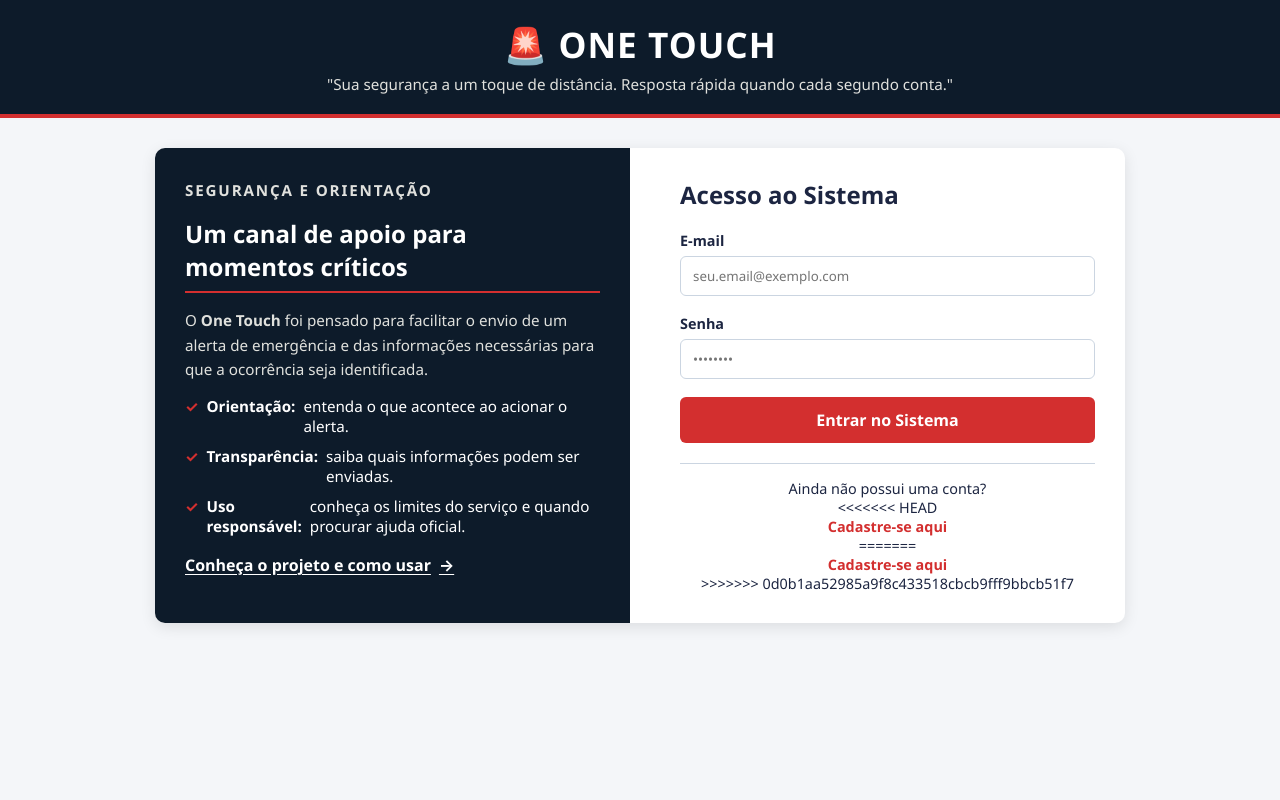
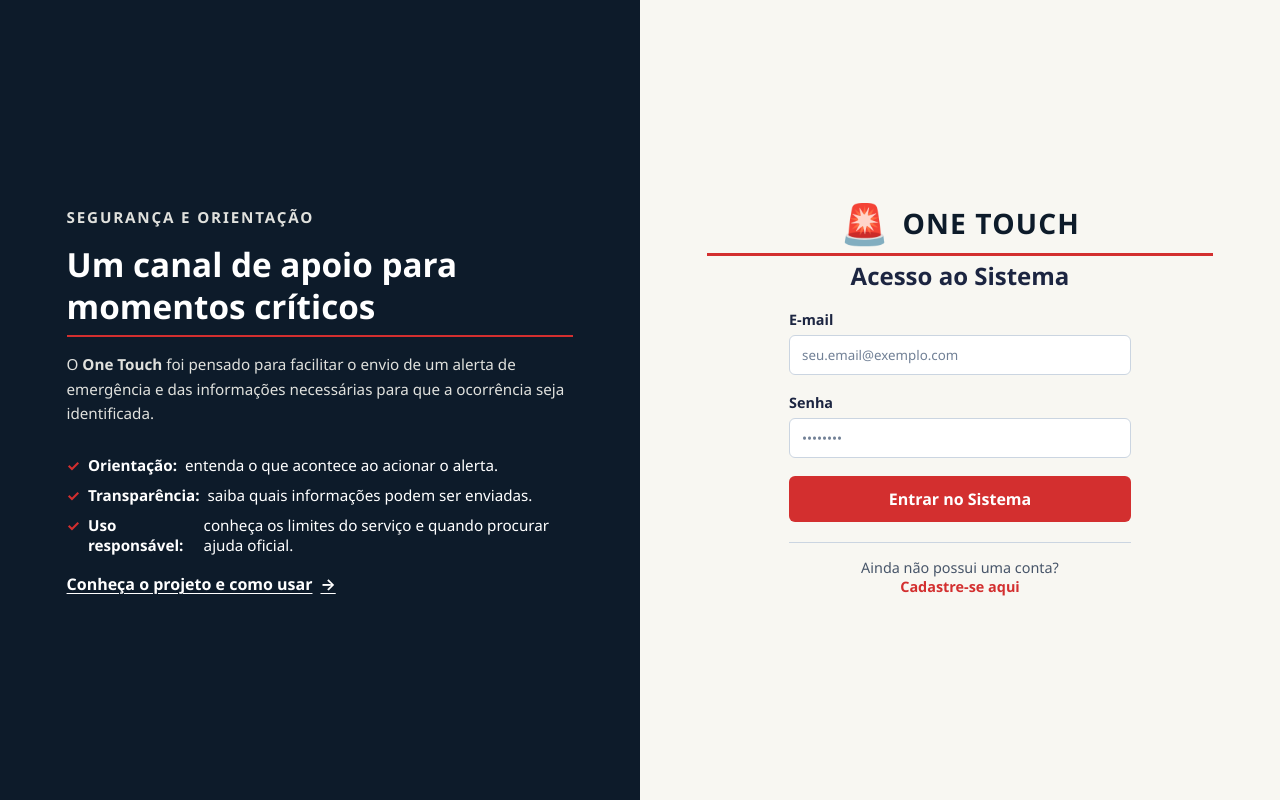
Before and after one commit to sistema-denuncia/sistema-botao, an Electron app: page public/login-usuario.html in a window 1280 px wide. Drawn offline with Linux system fonts and the light colour scheme.

Commit message:
tela innicial atualizada

```diff
--- a/public/css/style.css
+++ b/public/css/style.css
@@ -61,9 +61,156 @@ body {
   box-shadow: 0 4px 15px rgba(0,0,0,0.1);
 }
 
+.login-page {
+  height: 100vh;
+  height: 100svh;
+  min-height: 100vh;
+  min-height: 100svh;
+  overflow: hidden;
+  background: var(--navy-blue);
+  color: #F4F7FA;
+}
+
+.login-page .app-header {
+  display: none;
+}
+
+.login-main {
+  display: flex;
+  width: 100%;
+  max-width: none;
+  min-height: 0;
+  margin: 0;
+  padding: 0;
+  flex: 1;
+}
+
+.login-split {
+  display: grid;
+  width: 100%;
+  min-height: 0;
+  flex: 1;
+  grid-template-columns: minmax(0, 1fr) minmax(0, 1fr);
+  grid-template-rows: minmax(0, 1fr);
+  gap: 0;
+  border-radius: 0;
+  background: transparent;
+  box-shadow: none;
+}
+
+.login-page .info-panel {
+  display: flex;
+  flex-direction: column;
+  justify-content: center;
+  padding: clamp(32px, 5.2vw, 76px);
+}
+
+.login-page .info-panel h2 {
+  font-size: clamp(1.6rem, 2.6vw, 2.25rem);
+  line-height: 1.25;
+}
+
+.login-page .form-panel {
+  min-height: 0;
+  display: flex;
+  flex-direction: column;
+  justify-content: center;
+  align-items: center;
+  padding: clamp(12px, 3vh, 28px) clamp(32px, 5.2vw, 76px);
+  color: var(--text-dark);
+  background: #F8F7F2;
+}
+
+.login-brand {
+  display: flex;
+  align-items: center;
+  justify-content: center;
+  gap: 12px;
+  width: 100%;
+  padding-bottom: 10px;
+  border-bottom: 3px solid var(--primary-red);
+  color: var(--navy-blue);
+  font-size: clamp(1.55rem, 2.2vw, 2rem);
+  font-weight: 800;
+  letter-spacing: 0.04em;
+}
+
+.login-brand span:first-child {
+  font-size: 1.4em;
+  line-height: 1;
+}
+
+.login-page .form-panel h2,
+.login-page .form-panel label {
+  color: var(--text-dark);
+}
+
+.login-page .form-panel h2 {
+  width: 100%;
+  margin: 3px 0 18px;
+  text-align: center;
+}
+
+.login-page .form-panel form {
+  width: 100%;
+  max-width: 342px;
+  margin: 0 auto;
+  text-align: left;
+}
+
+.login-page .form-panel input {
+  border-color: var(--border-gray);
+  color: var(--text-dark);
+  background: #FFF;
+}
+
+.login-page .form-panel input::placeholder {
+  color: #718096;
+}
+
+.login-page .register-prompt {
+  border-color: var(--border-gray);
+  color: #475569;
+}
+
+.login-page .register-prompt a {
+  color: var(--primary-red);
+}
+
 @media (max-width: 768px) {
+  .login-page {
+    height: auto;
+    overflow: visible;
+  }
+
   .split-container {
     grid-template-columns: 1fr;
+  }
+
+  .login-main {
+    width: 100%;
+    padding: 0;
+  }
+
+  .login-split {
+    min-height: 0;
+    grid-template-columns: 1fr;
+  }
+
+  .login-page .info-panel,
+  .login-page .form-panel {
+    padding: clamp(26px, 6vw, 40px);
+  }
+
+  .login-page .form-panel {
+    min-height: 100svh;
+  }
+}
+
+@media (max-width: 420px) {
+  .login-page .info-panel,
+  .login-page .form-panel {
+    padding: 24px 20px;
   }
 }
 
--- a/public/login-usuario.html
+++ b/public/login-usuario.html
@@ -6,33 +6,36 @@
   <title>One Touch - Login do Usuário</title>
     <link rel="stylesheet" href="css/style.css">
 </head>
-<body>
+<body class="login-page">
 
   <header class="app-header">
     <h1>🚨 One Touch</h1>
     <p class="tagline">"Sua segurança a um toque de distância. Resposta rápida quando cada segundo conta."</p>
   </header>
 
-  <main class="main-container">
-    <div class="split-container">
-
-      <!-- Painel Informativo (Esquerda) -->
+  <main class="main-container login-main">
+    <div class="split-container login-split">
       <section class="info-panel">
         <p class="info-eyebrow">SEGURANÇA E ORIENTAÇÃO</p>
         <h2>Um canal de apoio para momentos críticos</h2>
         <p>O <strong>One Touch</strong> foi pensado para facilitar o envio de um alerta de emergência e das informações necessárias para que a ocorrência seja identificada.</p>
 
         <ul class="info-features">
-          <li><span>✓</span> <strong>Orientação:</strong> entenda o que acontece ao acionar o alerta.</li>
-          <li><span>✓</span> <strong>Transparência:</strong> saiba quais informações podem ser enviadas.</li>
-          <li><span>✓</span> <strong>Uso responsável:</strong> conheça os limites do serviço e quando procurar ajuda oficial.</li>
+          <li><span aria-hidden="true">✓</span> <strong>Orientação:</strong> entenda o que acontece ao acionar o alerta.</li>
+          <li><span aria-hidden="true">✓</span> <strong>Transparência:</strong> saiba quais informações podem ser enviadas.</li>
+          <li><span aria-hidden="true">✓</span> <strong>Uso responsável:</strong> conheça os limites do serviço e quando procurar ajuda oficial.</li>
         </ul>
+
         <a class="info-link" href="sobre.html">Conheça o projeto e como usar <span aria-hidden="true">→</span></a>
       </section>
 
       <!-- Formulário de Login (Direita / Centro) -->
       <section class="form-panel">
-        <h2 style="margin-bottom: 20px;">Acesso ao Sistema</h2>
+        <div class="login-brand" aria-label="One Touch">
+          <span aria-hidden="true">🚨</span>
+          <span>ONE TOUCH</span>
+        </div>
+        <h2>Acesso ao Sistema</h2>
         <form id="loginForm">
           <div class="form-group">
             <label for="loginEmail">E-mail</label>
@@ -48,12 +51,8 @@
 
           <div class="register-prompt">
             <p>Ainda não possui uma conta?</p>
-<<<<<<< HEAD
-            <p><a href="cadastro.html">Cadastre-se aqui</a></p>
-=======
             <p id="mensagemLogin" role="status" aria-live="polite"></p>
             <p><a href="/cadastro">Cadastre-se aqui</a></p>
->>>>>>> 0d0b1aa52985a9f8c433518cbcb9fff9bbcb51f7
           </div>
         </form>
       </section>
```
Also changed, not shown: server.js (+20 -5 lines), README.md.
